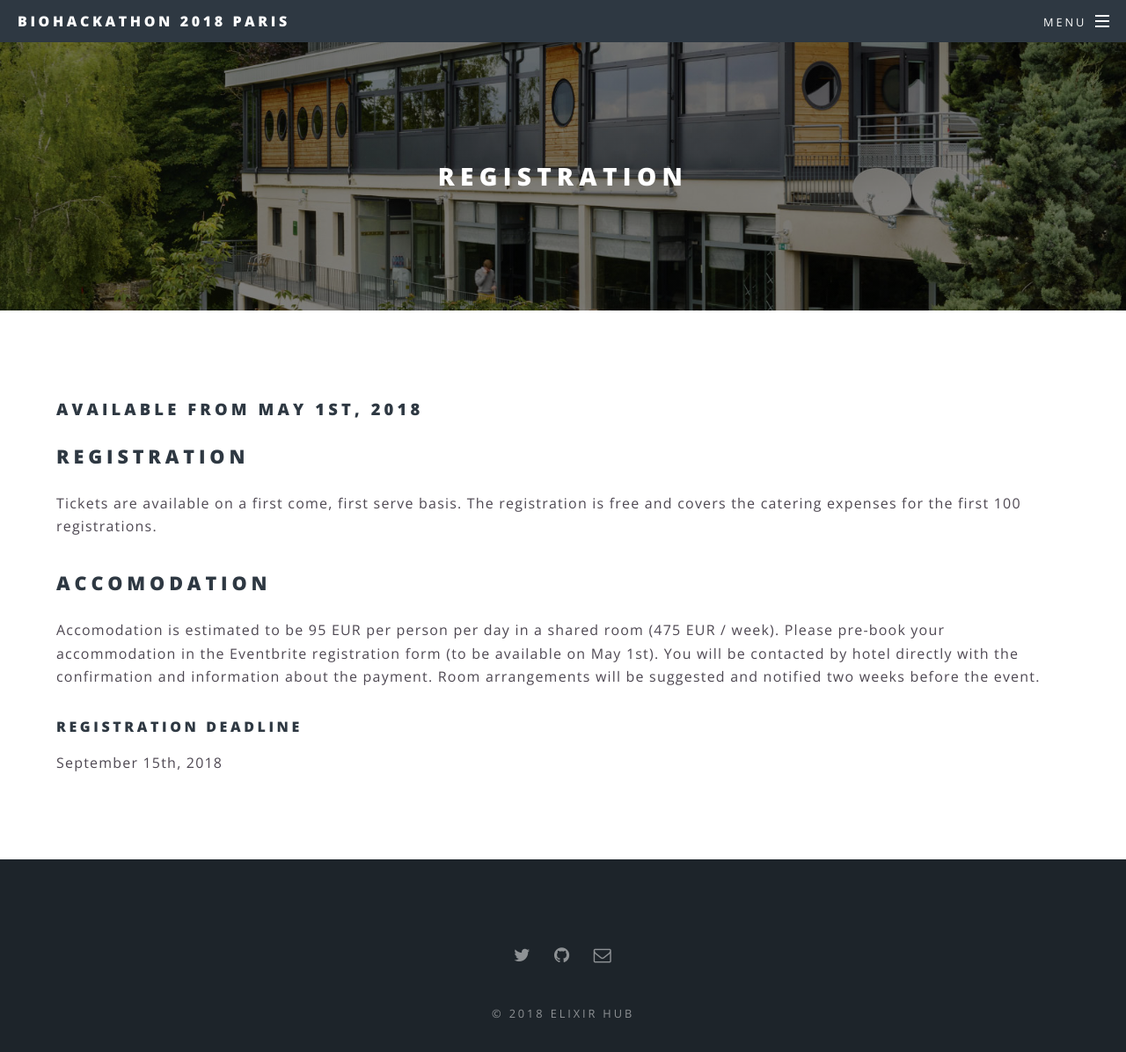
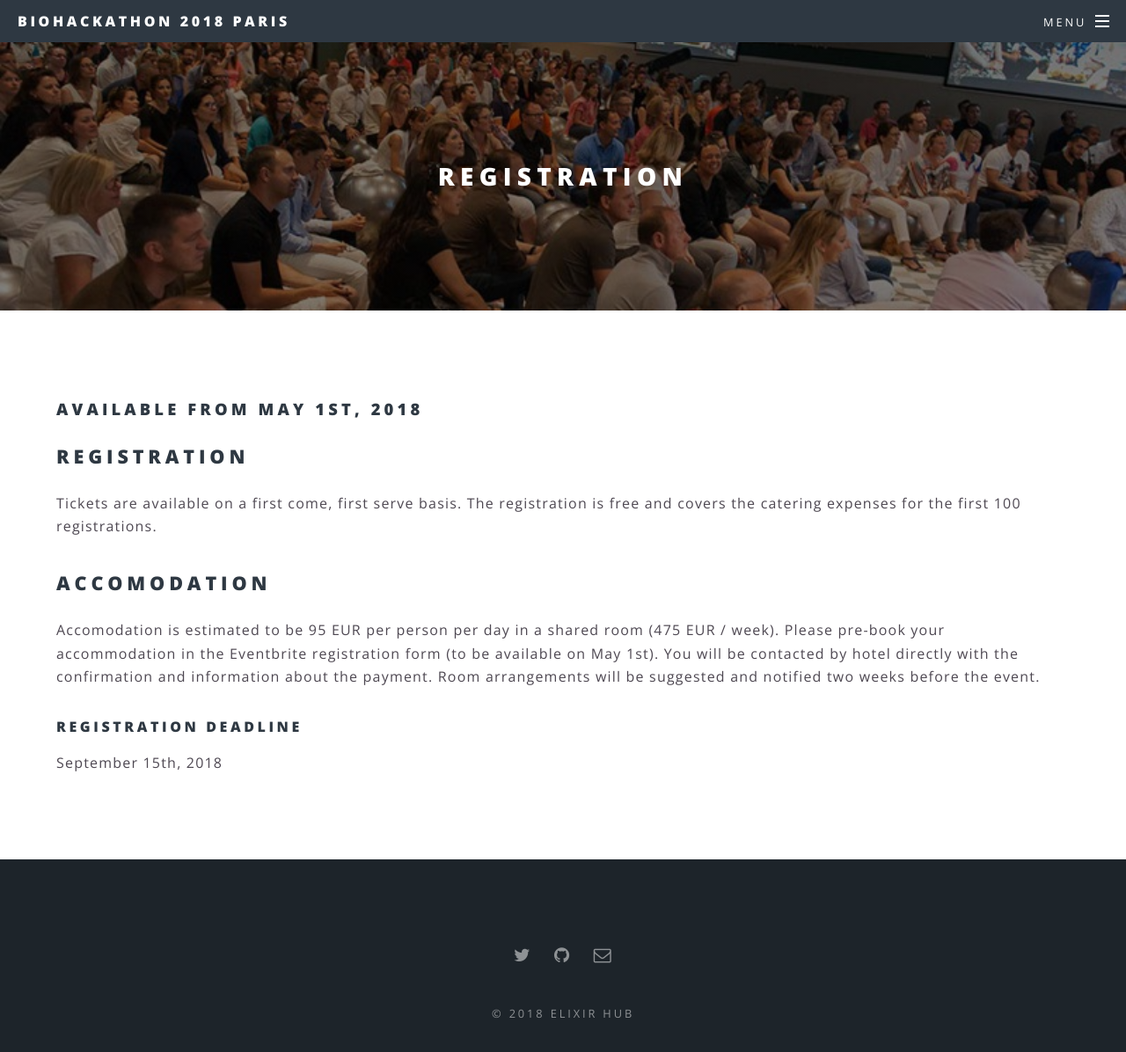
Before and after one commit to elixir-europe/bh2018paris, a Jekyll site: the page built from registration.html, in a window 1280 px wide and 1255 px high. Shown: the top 1196 px of the window at 88% size. Built offline with Jekyll 4.4.1, drawn with Linux system fonts in a browser that asks for light colours.

Commit message:
Title Background Image

```diff
--- a/css/main.scss
+++ b/css/main.scss
@@ -1572,7 +1572,7 @@ body.is-loading {
 		0);
 		@include vendor('background-image',
 		('linear-gradient(top, rgba(0,0,0,0.5), rgba(0,0,0,0.5))',
-		'url("#{$baseurl}/venue_les_berges.jpg")'));
+		'url("#{$baseurl}/venue_dimanche.jpg")'));
 		background-attachment: fixed;
 		background-position: center center;
 		background-repeat: no-repeat;
```
Also changed, not shown: images/venue_dimanche.jpg (added).
